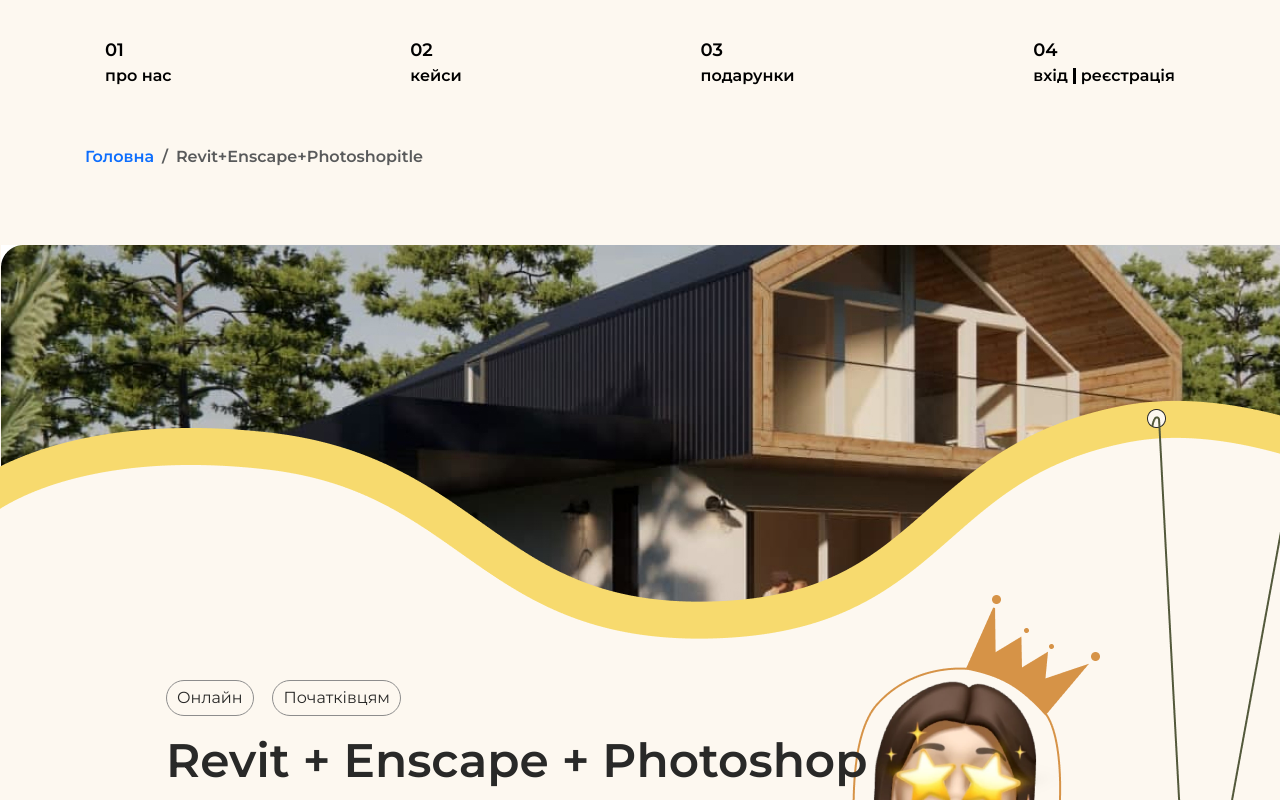
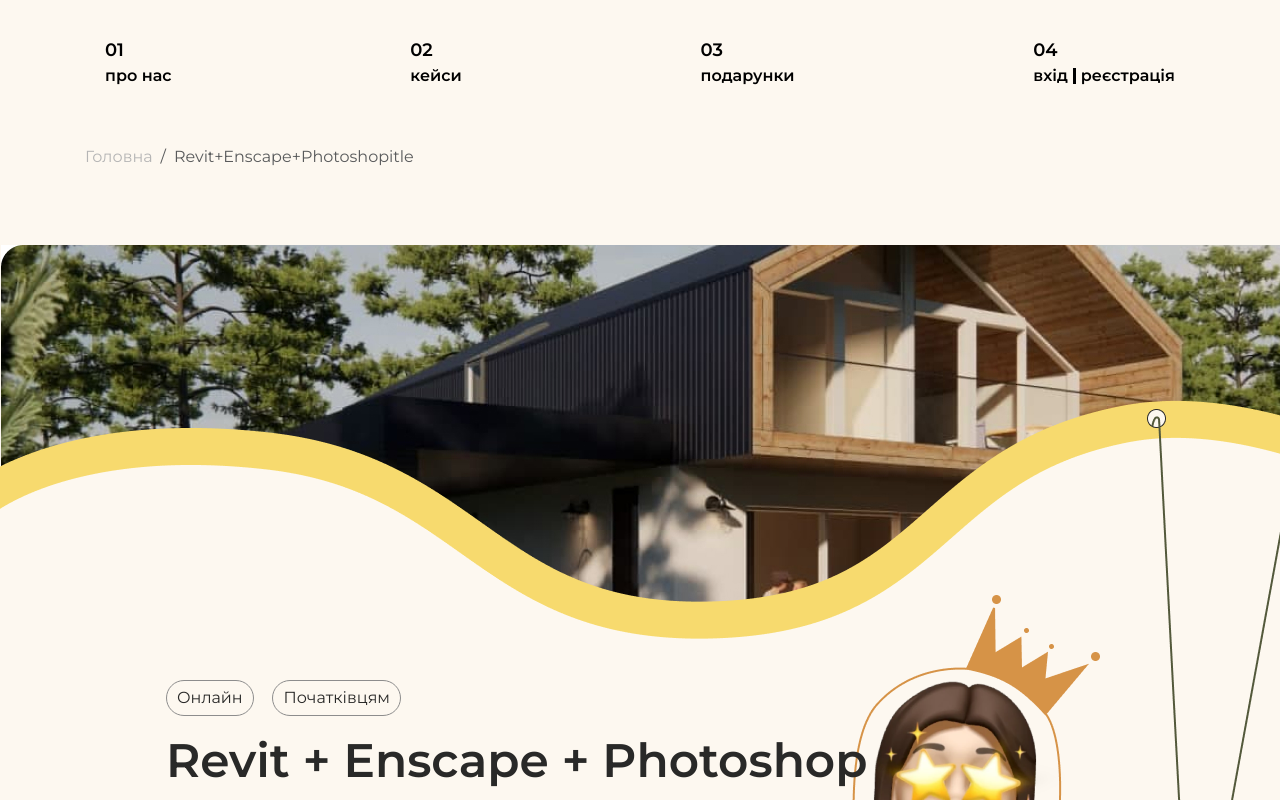
Before and after one commit to Serji2158/die-zodchiy-1.0, a plain HTML site: page rep.html in a window 1280 px wide. Shown: the top 800 px of the page. Drawn offline with nearby package versions, Linux system fonts and the light colour scheme.

Commit message:
breadcrumps styles fixed

```diff
--- a/rep.html
+++ b/rep.html
@@ -60,7 +60,8 @@
 
           <nav aria-label="breadcrumb">
             <ol class="breadcrumb">
-              <li class="breadcrumb-item"><a href="index.html">Головна</a></li>
+              <li class="breadcrumb-item">
+                <a class='breadcrumb-link' href="index.html">Головна</a></li>
               <li class="breadcrumb-item active" aria-current="page">
                 Revit+Enscape+Photoshopitle
               </li>
--- a/scss/components/rep/_breadcrumb.scss
+++ b/scss/components/rep/_breadcrumb.scss
@@ -1,4 +1,16 @@
 .rep-breadcrumb {
   padding-top: 50px;
   padding-bottom: 60px;
+
+  .breadcrumb {
+    font-weight: 400;
+    font-size: 16px;
+  }
+
+  .breadcrumb-link {
+    color: #b5b5b5;
+  }
+  &.active {
+    color: $primaryColor;
+  }
 }
```
Also changed, not shown: css/main.css, css/main.min.css, 2 other files.
